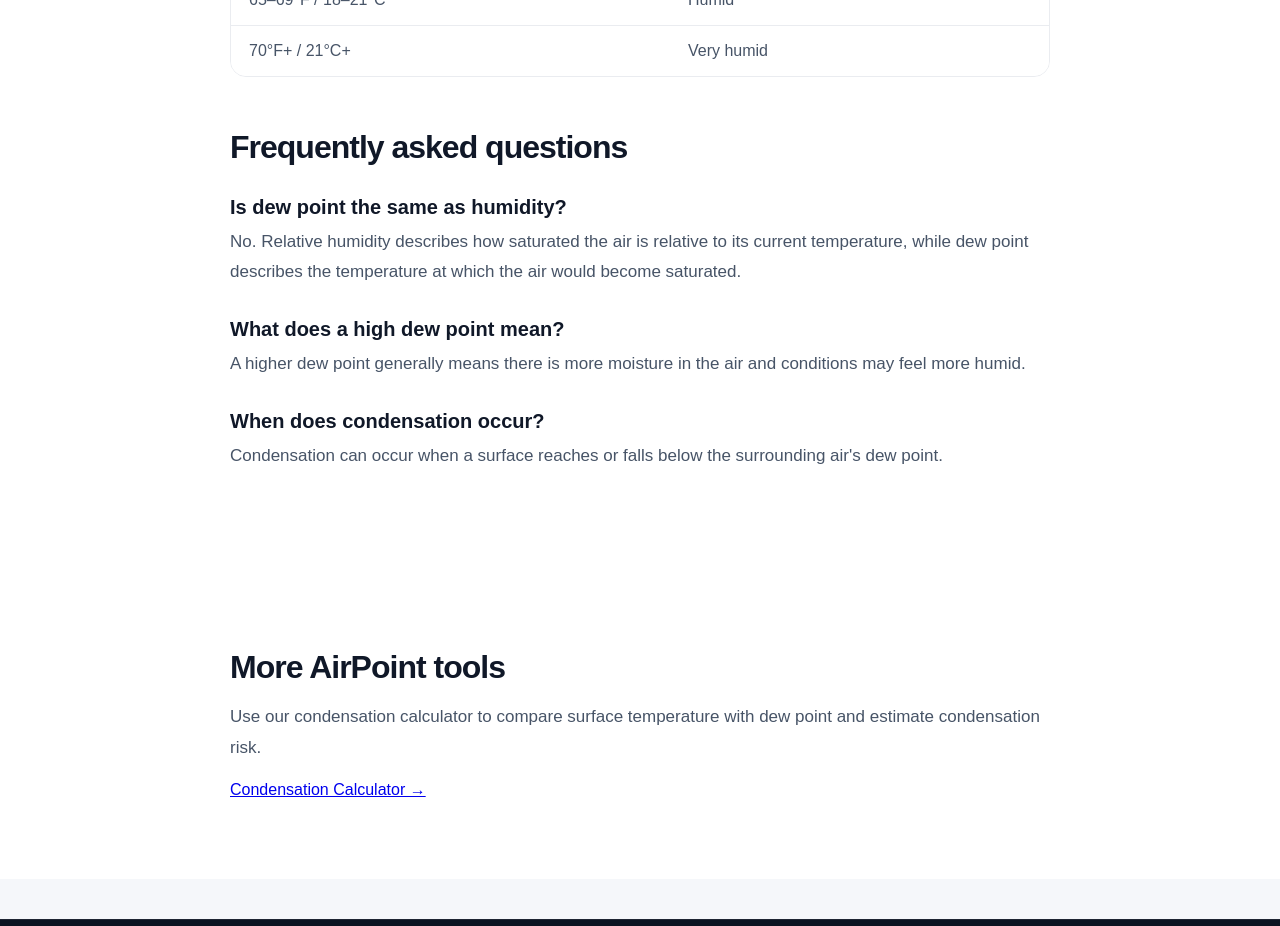
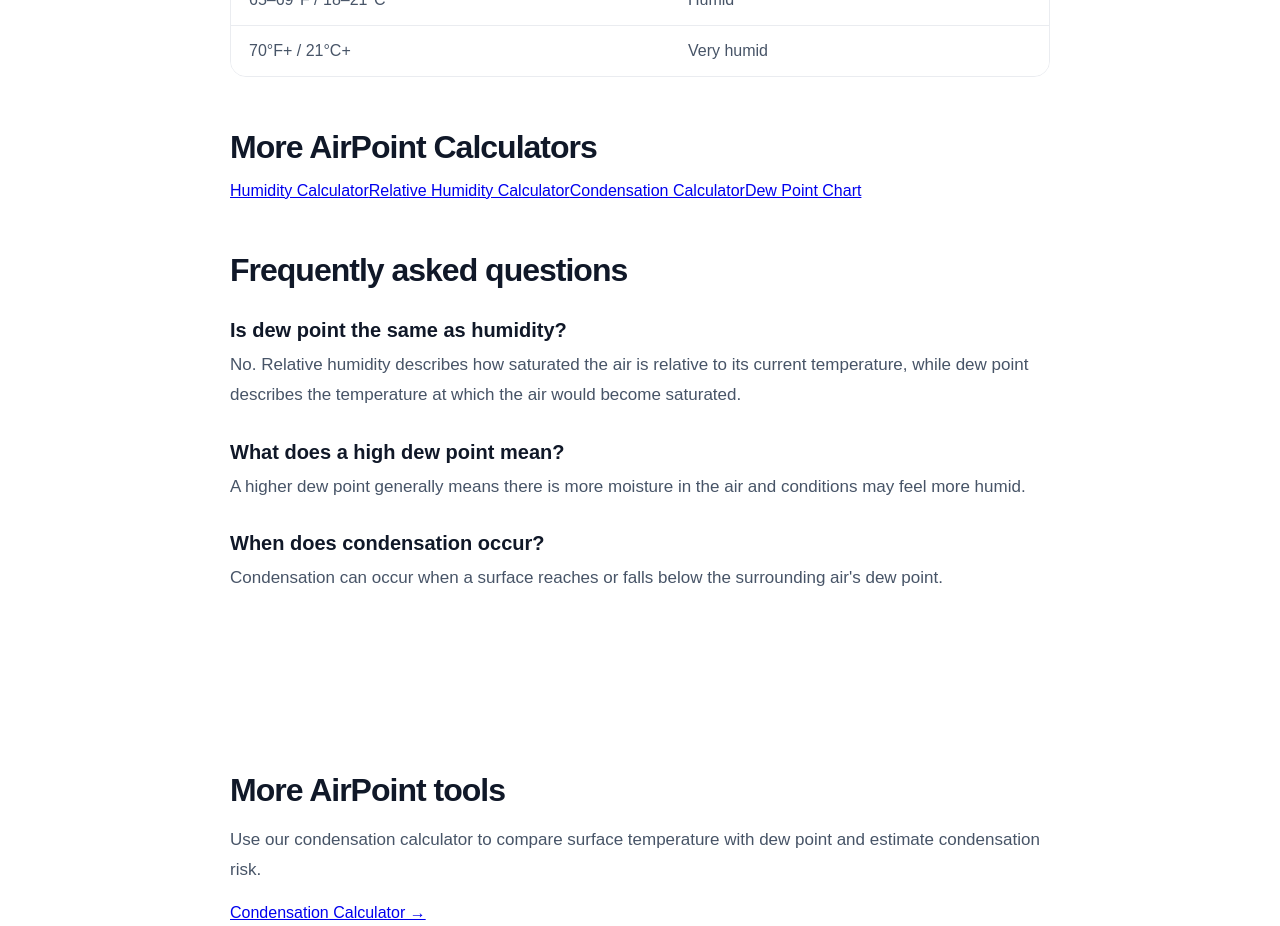
Before and after one commit to gibby6733-lab/airpoint, a Next.js app: page / in a window 1280 px wide. Shown: the part 1680-2606 px from the top of the page. Built offline with nearby package versions, Linux system fonts and the light colour scheme.

Commit message:
Add internal calculator links

```diff
--- a/app/page.js
+++ b/app/page.js
@@ -209,7 +209,25 @@ export default function Home() {
               </tbody>
             </table>
           </div>
+<h2>More AirPoint Calculators</h2>
 
+<div className="calculatorLinks">
+  <a href="/humidity-calculator">
+    Humidity Calculator
+  </a>
+
+  <a href="/relative-humidity-calculator">
+    Relative Humidity Calculator
+  </a>
+
+  <a href="/condensation-calculator">
+    Condensation Calculator
+  </a>
+
+  <a href="/dew-point-chart">
+    Dew Point Chart
+  </a>
+</div>
           <h2>Frequently asked questions</h2>
 
           <h3>Is dew point the same as humidity?</h3>
```
